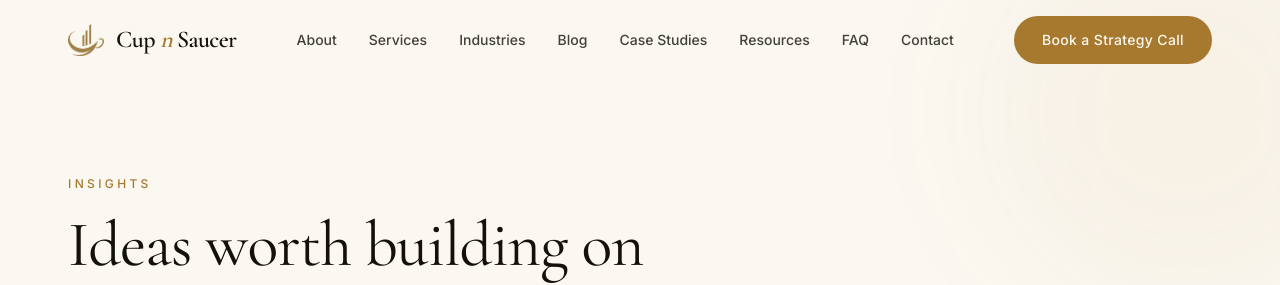
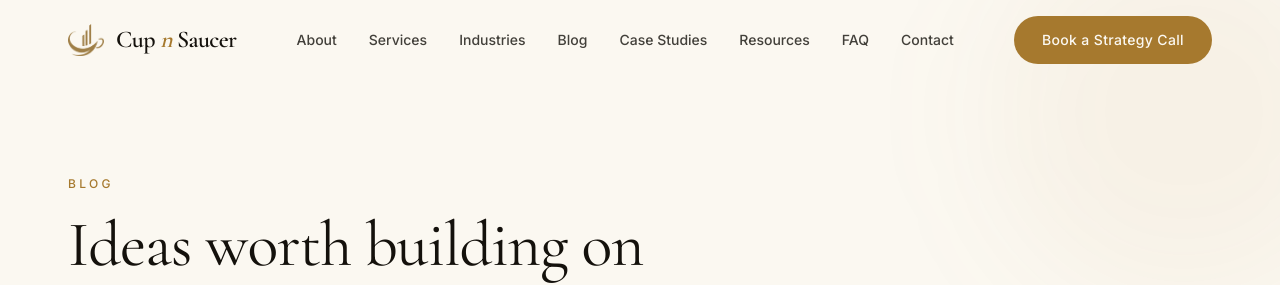
Before and after one commit to madhumitaganeshkumar123-ship-it/cupnsaucer, a Next.js app: page /insights in a window 1280 px wide. Shown: the top 285 px of the page. Built offline with nearby package versions, Linux system fonts and the light colour scheme.

Commit message:
Blog title tag and eyebrow

```diff
--- a/src/app/insights/page.tsx
+++ b/src/app/insights/page.tsx
@@ -8,7 +8,7 @@ import { ArrowUpRight } from "@/components/ui/Icons";
 import { insights, insightCategories } from "@/data/content";
 
 export const metadata: Metadata = {
-  title: "Insights",
+  title: "Business Growth Blog for Founders & SMEs",
   description:
     "Business growth insights from Cup N Saucer — on strategy, sales, distribution, marketing, branding, leadership, AI, and operations.",
   alternates: { canonical: "/insights" },
@@ -18,7 +18,7 @@ export default function InsightsPage() {
   return (
     <>
       <PageHeader
-        eyebrow="Insights"
+        eyebrow="Blog"
         title="Ideas worth building on"
         intro="Practical thinking on growth, sales, distribution, marketing, leadership, AI, and operations — for leaders who want substance over buzzwords."
       />
```
